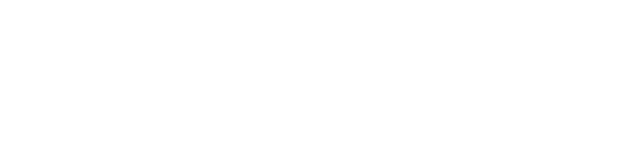
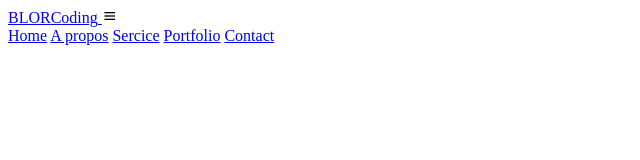
Before and after one commit to brendalauriane/mon-portfolio, a plain HTML site: page index.html in a window 1280 px wide. Shown: the whole page, without its empty margins (0-640 px from the left). Drawn offline with nearby package versions, Linux system fonts and the light colour scheme; a web font is replaced by a local one.

Commit message:
mettons du syle a notre navbar

```diff
--- a/assets/css/style.css
+++ b/assets/css/style.css
@@ -0,0 +1,2 @@
+
+@import url('https://fonts.googleapis.com/css2?family=Liter&family=Open+Sans:ital,wght@0,300..800;1,300..800&family=Poppins:ital,wght@0,100;0,200;0,300;0,400;0,500;0,600;0,700;0,800;0,900;1,100;1,200;1,300;1,400;1,500;1,600;1,700;1,800;1,900&display=swap');
--- a/index.html
+++ b/index.html
@@ -3,9 +3,61 @@
 <head>
     <meta charset="UTF-8">
     <meta name="viewport" content="width=device-width, initial-scale=1.0">
+    <link href='https://unpkg.com/boxicons@2.1.4/css/boxicons.min.css' rel='stylesheet'>
+    <link rel="stylesheet" href="./assets/css/style.css">
     <title>Document</title>
 </head>
 <body>
+<!-- Navigation-->
+ <header>
+    <a href="#" class="logo">BLOR<span>Coding</span> </a>
+    <i id="menu-burger" class='bx bx-menu' ></i>
+    <nav>
+        <a href="#home">Home</a>
+        <a href="#about">A propos</a>
+        <a href="#service">Sercice</a>
+        <a href="#portfolio">Portfolio</a>
+        <a href="#contact">Contact</a>
+    </nav>
+ </header>
 
+
+
+
+
+
+
+
+
+
+
+
+
+
+
+
+
+
+
+
+
+
+
+
+
+
+
+
+
+
+
+
+
+
+
+
+    <script src="https://unpkg.com/scrollreveal"></script>
+  <script src="https://unpkg.com/typed.js@2.1.0/dist/typed.umd.js"></script>
+ <script src="./app.js"></script>
 </body>
 </html>
```
